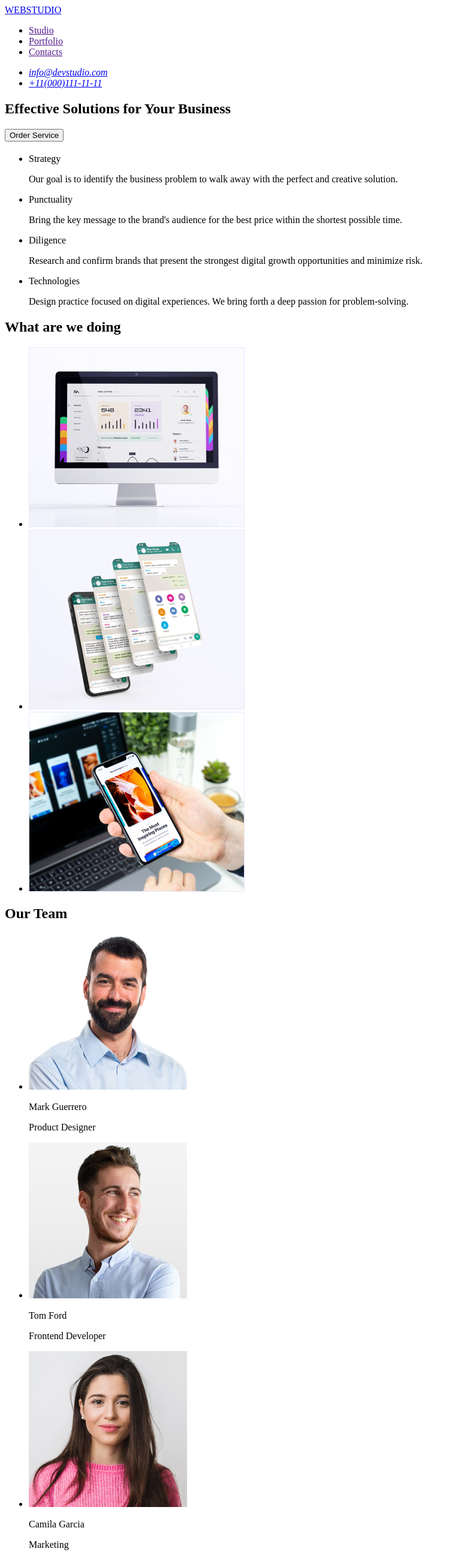
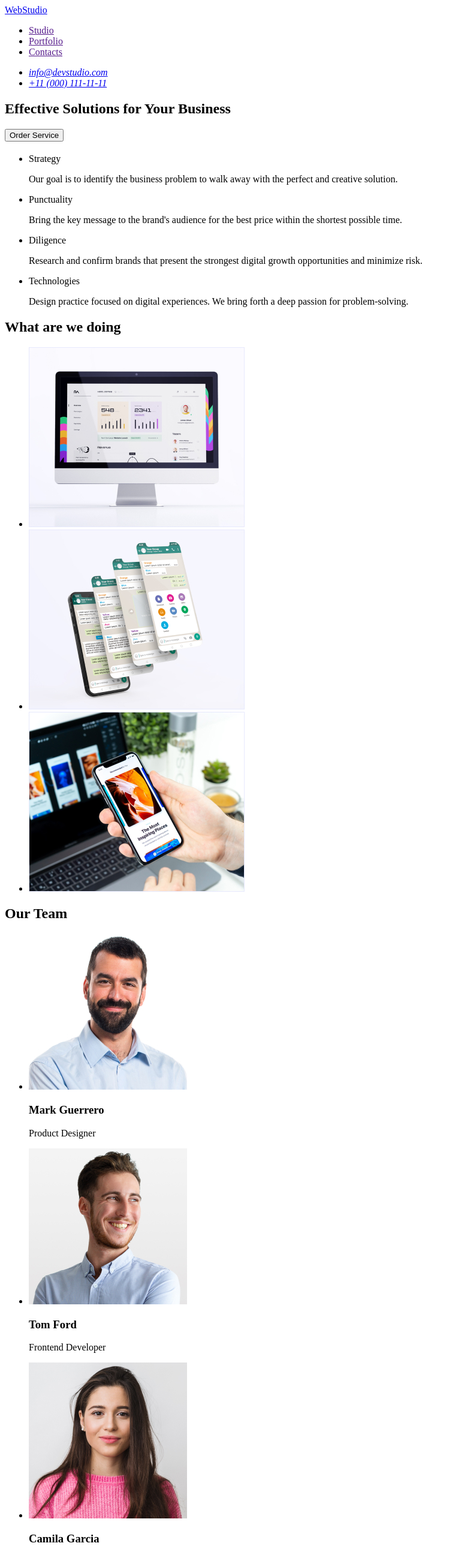
Before and after one commit to 7vasyl7/goit-markup-hw-01, a plain HTML site: page index.html in a window 1280 px wide. Shown: the top 2588 px of the page at 60% size, without its empty margins (0-759 px from the left). Drawn offline with Linux system fonts and the light colour scheme.

Commit message:
section 7
розділ 4

```diff
--- a/index.html
+++ b/index.html
@@ -4,12 +4,12 @@
     <meta charset="UTF-8" />
     <meta http-equiv="X-UA-Compatible" content="IE=edge" />
     <meta name="viewport" content="width=device-width, initial-scale=1.0" />
-    <title>WEBSTUDIO</title>
+    <title>WebStudio</title>
   </head>
   <body>
     <header>
       <nav>
-        <a href="./index.html">WEBSTUDIO</a>
+        <a href="./index.html">WebStudio</a>
         <ul>
           <li><a href="">Studio</a></li>
           <li><a href="">Portfolio</a></li>
@@ -19,7 +19,7 @@
       <address>
         <ul>
           <li><a href="mailto:info@devstudio.com">info@devstudio.com</a></li>
-          <li><a href="tel:+1100011111">+11(000)111-11-11</a></li>
+          <li><a href="tel:+110001111111">+11 (000) 111-11-11</a></li>
         </ul>
       </address>
     </header>
@@ -108,7 +108,7 @@
               width="264"
               height="260"
             />
-            <p>Mark Guerrero</p>
+            <h3>Mark Guerrero</h3>
             <p>Product Designer</p>
           </li>
           <li>
@@ -118,7 +118,7 @@
               width="264"
               height="260"
             />
-            <p>Tom Ford</p>
+            <h3>Tom Ford</h3>
             <p>Frontend Developer</p>
           </li>
           <li>
@@ -128,7 +128,7 @@
               width="264"
               height="260"
             />
-            <p>Camila Garcia</p>
+            <h3>Camila Garcia</h3>
             <p>Marketing</p>
           </li>
           <li>
@@ -138,14 +138,14 @@
               width="264"
               height="260"
             />
-            <p>Daniel Wilson</p>
+            <h3>Daniel Wilson</h3>
             <p>UI Designer</p>
           </li>
         </ul>
       </section>
     </main>
     <footer>
-      <a href="./index.html">WEBSTUDIO</a>
+      <a href="./index.html">WebStudio</a>
       <p>
         Increase the flow of customers and sales for your business with digital
         marketing & growth solutions.
```
